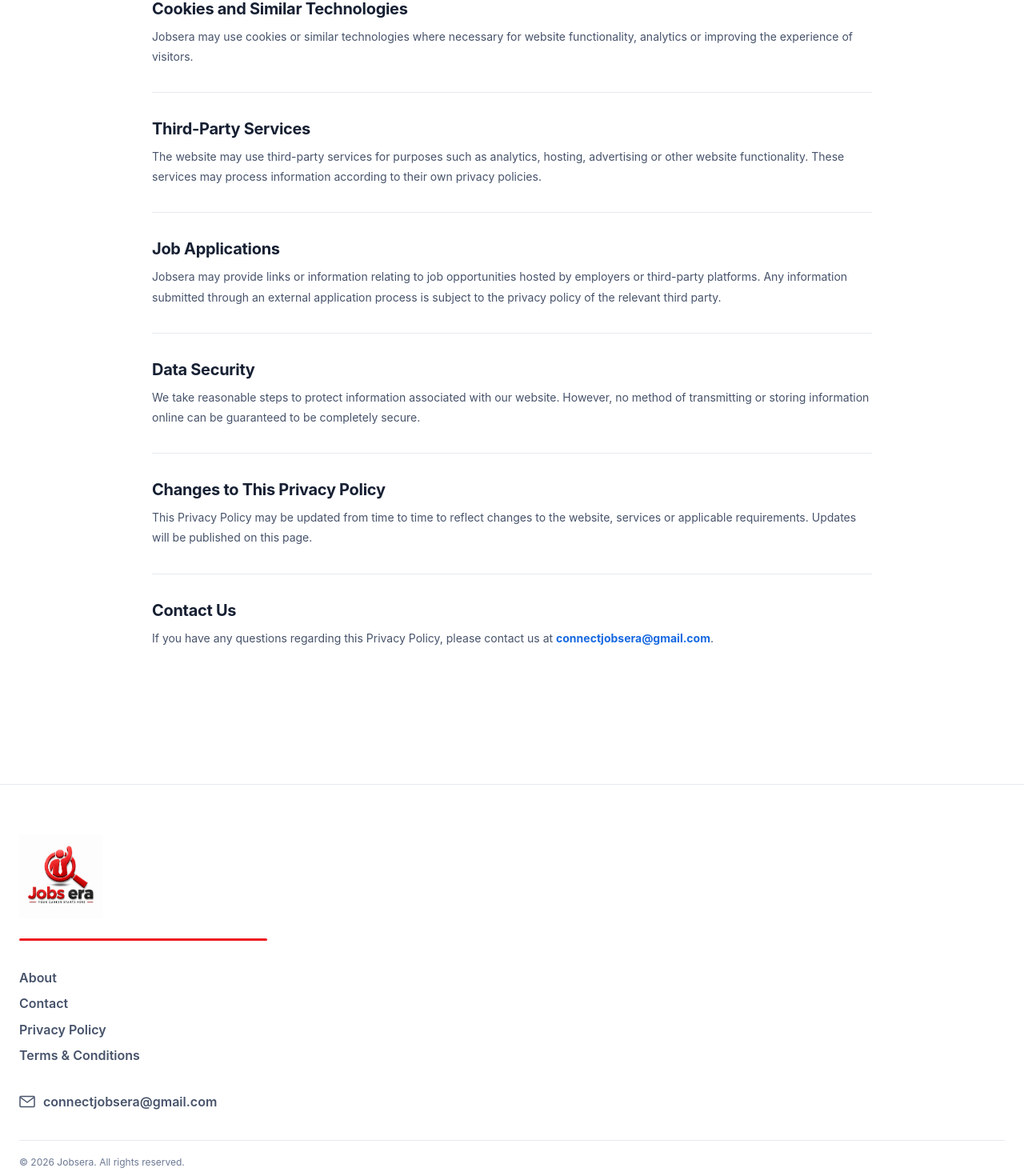
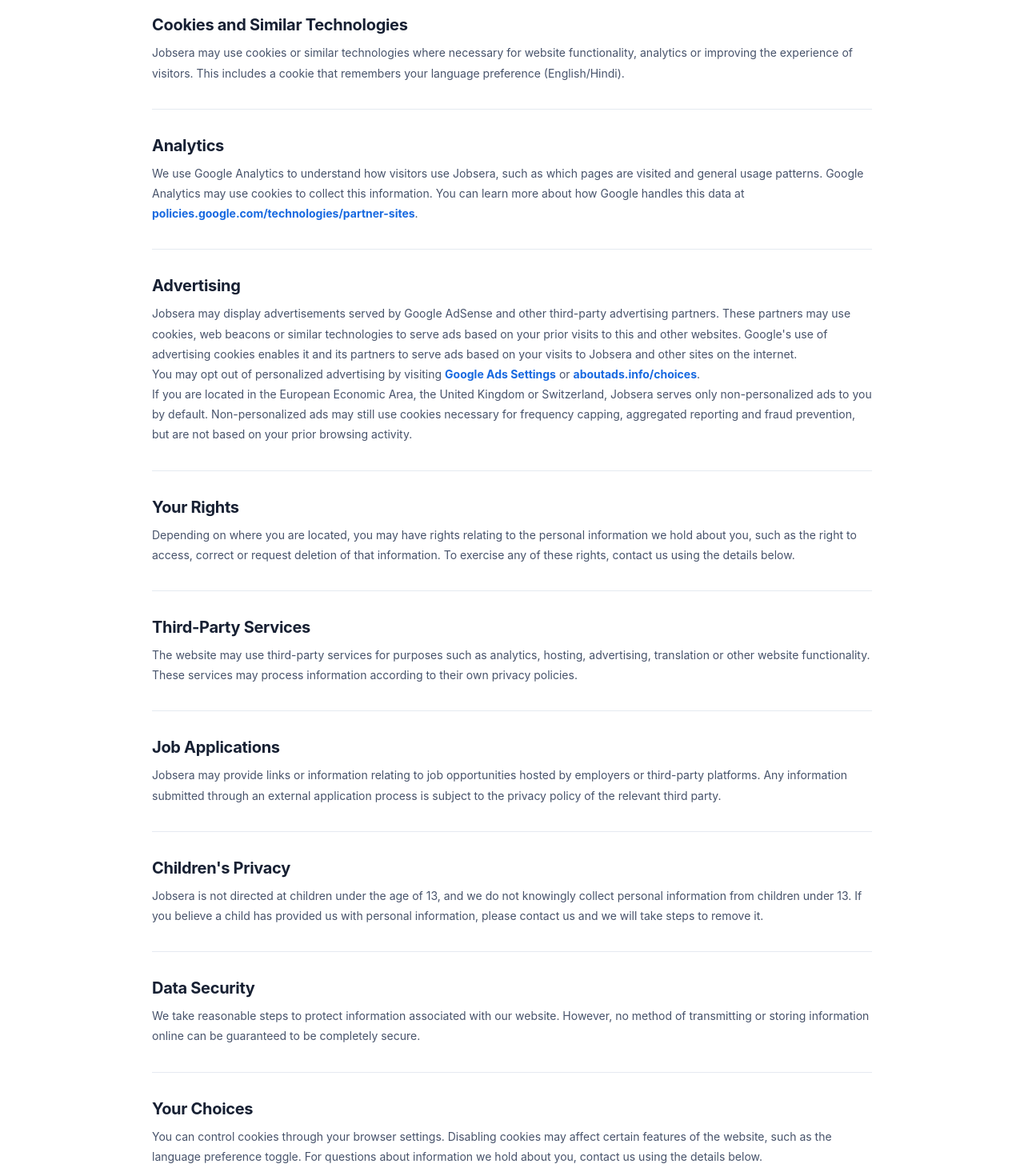
Before and after one commit to ConnectJobsera/Jobsera-Website, a Next.js app: page /privacy in a window 1280 px wide. Shown: the part 660-2130 px from the top of the page at 80% size. Built offline with nearby package versions, Linux system fonts and the light colour scheme; no server answers.

Commit message:
Update page.tsx

```diff
--- a/app/privacy/page.tsx
+++ b/app/privacy/page.tsx
@@ -9,6 +9,10 @@ export default function PrivacyPage() {
         <p className="page-intro">
           Your privacy is important to us. This Privacy Policy explains how
           Jobsera handles information when you use our website.
+        </p>
+
+        <p style={{ fontSize: "13px", color: "var(--text-secondary)" }}>
+          Effective date: September 23, 2026
         </p>
 
         <div className="content-section">
@@ -35,7 +39,74 @@ export default function PrivacyPage() {
           <p>
             Jobsera may use cookies or similar technologies where necessary
             for website functionality, analytics or improving the experience
-            of visitors.
+            of visitors. This includes a cookie that remembers your language
+            preference (English/Hindi).
+          </p>
+        </div>
+
+        <div className="content-section">
+          <h2>Analytics</h2>
+          <p>
+            We use Google Analytics to understand how visitors use Jobsera,
+            such as which pages are visited and general usage patterns. Google
+            Analytics may use cookies to collect this information. You can
+            learn more about how Google handles this data at{" "}
+            <a
+              href="https://policies.google.com/technologies/partner-sites"
+              target="_blank"
+              rel="noopener noreferrer"
+            >
+              policies.google.com/technologies/partner-sites
+            </a>
+            .
+          </p>
+        </div>
+
+        <div className="content-section">
+          <h2>Advertising</h2>
+          <p>
+            Jobsera may display advertisements served by Google AdSense and
+            other third-party advertising partners. These partners may use
+            cookies, web beacons or similar technologies to serve ads based on
+            your prior visits to this and other websites. Google&apos;s use of
+            advertising cookies enables it and its partners to serve ads based
+            on your visits to Jobsera and other sites on the internet.
+          </p>
+          <p>
+            You may opt out of personalized advertising by visiting{" "}
+            <a
+              href="https://adssettings.google.com"
+              target="_blank"
+              rel="noopener noreferrer"
+            >
+              Google Ads Settings
+            </a>{" "}
+            or{" "}
+            <a
+              href="https://www.aboutads.info/choices"
+              target="_blank"
+              rel="noopener noreferrer"
+            >
+              aboutads.info/choices
+            </a>
+            .
+          </p>
+          <p>
+            If you are located in the European Economic Area, the United
+            Kingdom or Switzerland, Jobsera serves only non-personalized ads
+            to you by default. Non-personalized ads may still use cookies
+            necessary for frequency capping, aggregated reporting and fraud
+            prevention, but are not based on your prior browsing activity.
+          </p>
+        </div>
+
+        <div className="content-section">
+          <h2>Your Rights</h2>
+          <p>
+            Depending on where you are located, you may have rights relating
+            to the personal information we hold about you, such as the right
+            to access, correct or request deletion of that information. To
+            exercise any of these rights, contact us using the details below.
           </p>
         </div>
 
@@ -43,9 +114,9 @@ export default function PrivacyPage() {
           <h2>Third-Party Services</h2>
           <p>
             The website may use third-party services for purposes such as
-            analytics, hosting, advertising or other website functionality.
-            These services may process information according to their own
-            privacy policies.
+            analytics, hosting, advertising, translation or other website
+            functionality. These services may process information according
+            to their own privacy policies.
           </p>
         </div>
 
@@ -60,6 +131,17 @@ export default function PrivacyPage() {
         </div>
 
         <div className="content-section">
+          <h2>Children&apos;s Privacy</h2>
+          <p>
+            Jobsera is not directed at children under the age of 13, and we do
+            not knowingly collect personal information from children under
+            13. If you believe a child has provided us with personal
+            information, please contact us and we will take steps to remove
+            it.
+          </p>
+        </div>
+
+        <div className="content-section">
           <h2>Data Security</h2>
           <p>
             We take reasonable steps to protect information associated with
@@ -69,18 +151,31 @@ export default function PrivacyPage() {
         </div>
 
         <div className="content-section">
+          <h2>Your Choices</h2>
+          <p>
+            You can control cookies through your browser settings. Disabling
+            cookies may affect certain features of the website, such as the
+            language preference toggle. For questions about information we
+            hold about you, contact us using the details below.
+          </p>
+        </div>
+
+        <div className="content-section">
           <h2>Changes to This Privacy Policy</h2>
           <p>
             This Privacy Policy may be updated from time to time to reflect
             changes to the website, services or applicable requirements.
-            Updates will be published on this page.
+            Updates will be published on this page with a revised effective
+            date.
           </p>
         </div>
 
         <div className="content-section">
           <h2>Contact Us</h2>
           <p>
-            If you have any questions regarding this Privacy Policy, please
+            Jobsera is an independently and informally operated project based
+            in India. If you have any questions regarding this Privacy
+            Policy, or wish to exercise any rights described above, please
             contact us at{" "}
             <a href="mailto:connectjobsera@gmail.com">
               connectjobsera@gmail.com
```
